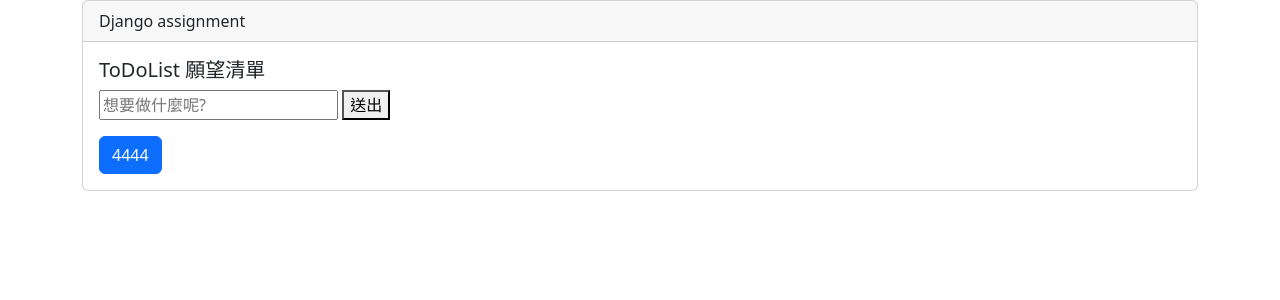
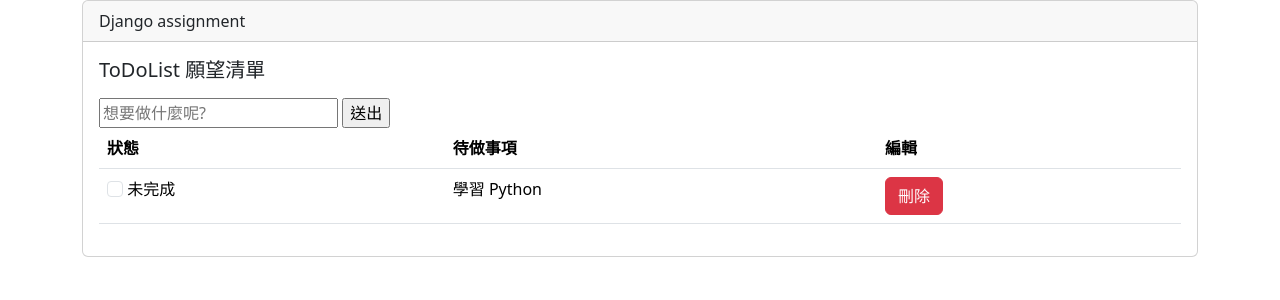
Before and after one commit to kai114615/AJAXassignment, a Django app: page /todolist/ in a window 1280 px wide. Shown: the top 300 px of the page. Run offline with Django 5.2, Linux system fonts and the light colour scheme.

Commit message:
todolist表格版型調整

```diff
--- a/AJAXassignment/settings.py
+++ b/AJAXassignment/settings.py
@@ -79,8 +79,8 @@ DATABASES = {
         'ENGINE': 'django.db.backends.mysql',
         'NAME': 'mydb',
         'USER': 'root',
-        'PASSWORD': 'Kai114615',
-        # 'PASSWORD': 'kai114615',
+        # 'PASSWORD': 'Kai114615',
+        'PASSWORD': 'kai114615',
         'HOST': 'localhost',
         'PORT': 3306
     }
--- a/assignment/templates/assignment/todolist.html
+++ b/assignment/templates/assignment/todolist.html
@@ -13,8 +13,31 @@ ToDoList 願望清單
 {% endblock %}
 
 {% block text %}
-<input id="inputWhatYouWant" type="text" placeholder="想要做什麼呢?">
-<button id="submit" type="submit">送出</button>
+<form action="">
+    <input id="inputWhatYouWant" type="text" placeholder="想要做什麼呢?">
+    <input type="submit" value="送出"></td>
+</form>
+
+<table id="tb1" class="table table-hover">
+    <thead>
+        <tr>
+            <th>狀態</th>
+            <th>待做事項</th>
+            <th>編輯</th>
+        </tr>
+    </thead>
+    <tbody>
+        <tr>
+            <td>
+                <span><input type="checkbox" name="4444" id="select" class="form-check-input"></span>
+                <span id="ShowStatus">未完成</span>
+            </td>
+
+            <td>學習 Python</td>
+            <td><input type="button" class="btn btn-danger" value="刪除"></td>
+        </tr>
+    </tbody>
+</table>
 {% endblock %}
 
 
@@ -22,6 +45,15 @@ ToDoList 願望清單
 4444
 {% endblock %}
 
+
+
 {% block scripts %}
-
+<script>
+    const select1 = document.getElementById("select");
+    const ShowStatus = document.getElementById("ShowStatus");
+    select1.addEventListener("click", () => {
+        ShowStatus.textContent = "已完成"
+        console.log(ShowStatus)
+    });
+</script>
 {% endblock %}
--- a/templates/todolist.html
+++ b/templates/todolist.html
@@ -21,14 +21,16 @@
         <div class="card-body">
           <h5 class="card-title">{% block title2 %}{% endblock %}</h5>
           <p class="card-text">{% block text %}{% endblock %}</p>
-          <a href="#" class="btn btn-primary">{% block href %}{% endblock %}</a>
+          <!-- <a href="#" class="btn btn-primary">{% block href %}{% endblock %}</a> -->
         </div>
       </div>
     </div>
   </div>
 
 
+  {% block scripts %}
 
+  {% endblock %}
 
 </body>
 </html>
```
